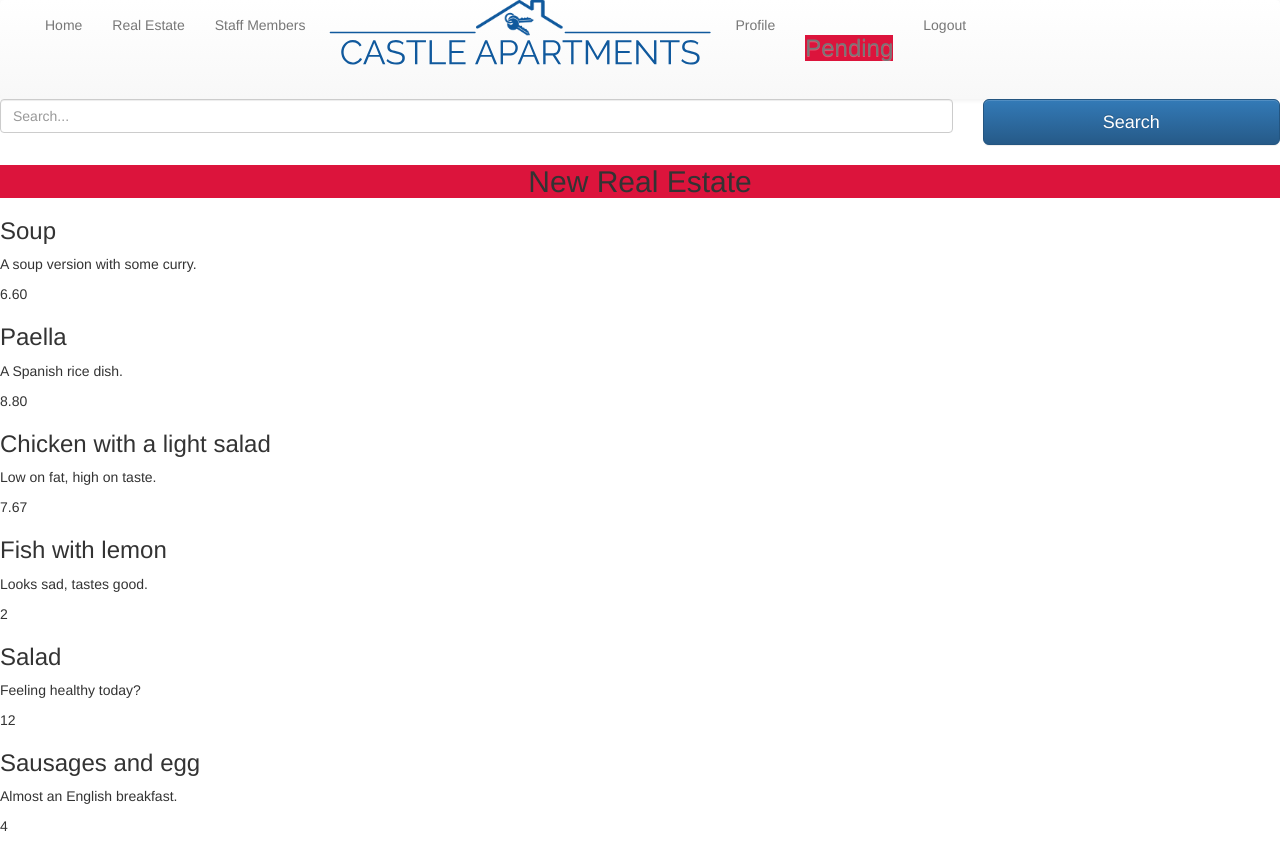
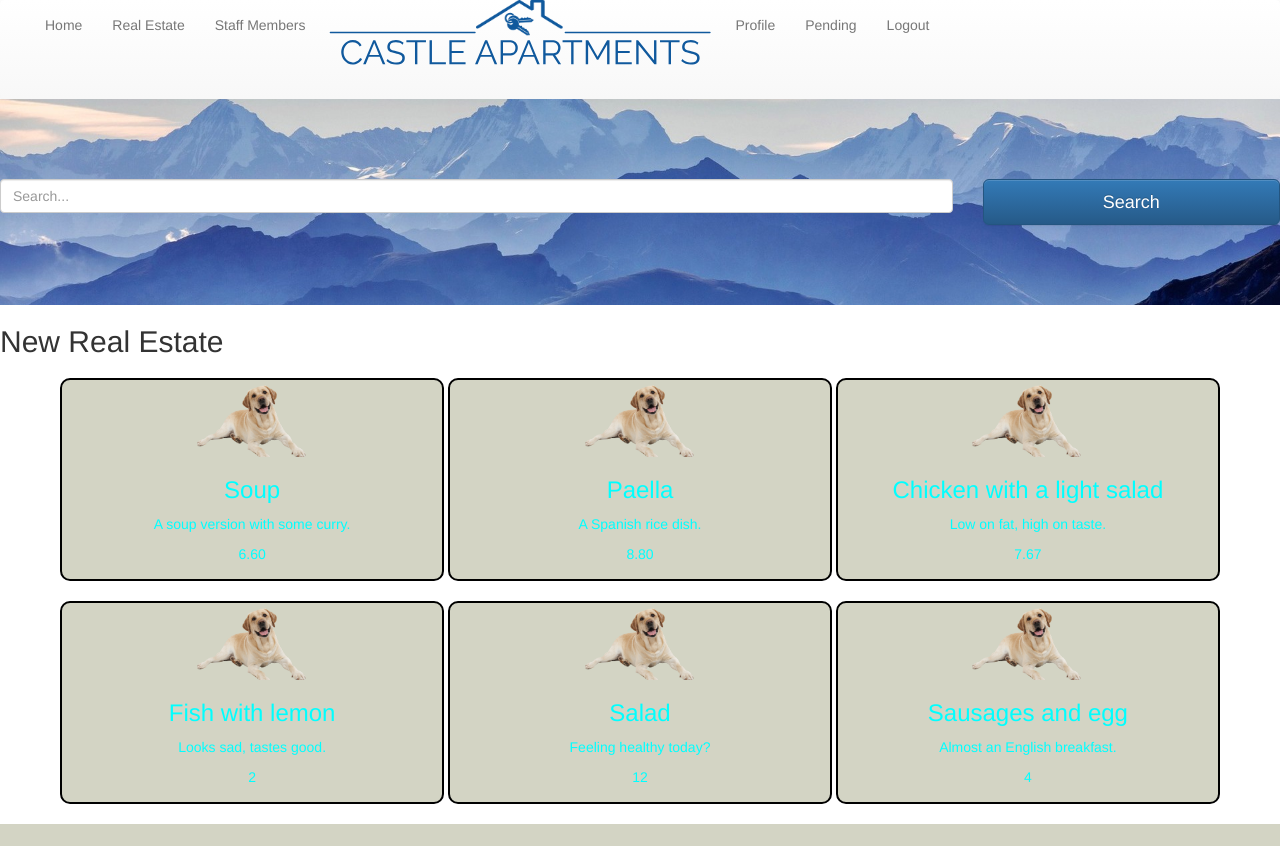
Before and after one commit to ArnthorDj/CastleApartments, a Django app: page /home/ in a window 1280 px wide. After the commit the page ends 824 px from the top, so only its background shows below. Run offline with Django 3.2, Linux system fonts and the light colour scheme; some libraries are stand-ins or nearby versions.

Commit message:
Home page

```diff
--- a/static/CSS/base.css
+++ b/static/CSS/base.css
@@ -1,23 +1,25 @@
-.red {
-  background-color: crimson;
-  text-align: center;
-}
-/* .header {
+
+.header {
     position: relative;
   background-color: #343a40;
   background: url("../Images/mountain.jpg") no-repeat center center;
   background-size: cover;
   padding-top: 8rem;
   padding-bottom: 8rem;
-} */
+}
 
-/* .logo{
+.navbar-default {
   margin-left:auto;
   margin-right:auto;
 }
 
-.soup {
-  color: blue;
+.logo{
+  margin-left:auto;
+  margin-right:auto;
+}
+
+.image {
+  width: 30%;
 }
 
 #main {
@@ -26,7 +28,6 @@
     margin-top:20px;
     margin-left:auto;
     margin-right:auto;
-    background-color: aquamarine;
 }
 
 .images {
@@ -43,7 +44,7 @@
 
 
 
-/* @media only screen and (max-width: 1200px) {
+@media only screen and (max-width: 1200px) {
     .foodBox {
         width:46%;
         display: inline-block;
@@ -80,4 +81,4 @@
         margin-right:auto;
         font-size:4em;
     }
-  } */
+  }
--- a/templates/Home/index.html
+++ b/templates/Home/index.html
@@ -1,4 +1,6 @@
 {% extends 'base.html' %}
+{% load static %}
+
 
 {% block content %}
 <h3>Hello from Home</h3>
@@ -9,9 +11,58 @@
     {% endblock %}
 
 {% block Your_real_estate_pending %}
-    <h3 class="red">Pending </h3>
+    Pending
 {% endblock %}
 
 {% block Login_logout %}
     Logout
 {% endblock %}
+
+    {% block New_real_estate %}
+        <div class="container2">
+            <h2 class="red">New Real Estate</h2>
+        </div>
+
+        <main id="main">
+
+            <div class="images">
+                <img class="image" src="{% static 'Images/dog.png' %}" alt="Soup">
+                <h3 class="soup">Soup</h3>
+                <p>A soup version with some curry.</p>
+                <p>6.60</p>
+            </div>
+            <div class="images">
+                <img class="image" src="{% static 'Images/dog.png' %}" alt="Paella">
+                <h3>Paella</h3>
+                <p>A Spanish rice dish.</p>
+                <p>8.80</p>
+            </div>
+            <div class="images">
+                <img class="image" src="{% static 'Images/dog.png' %}" alt="Chicken">
+                <h3>Chicken with a light salad</h3>
+                <p>Low on fat, high on taste.</p>
+                <p>7.67</p>
+            </div>
+
+            <div class="images">
+                <img class="image" src="{% static 'Images/dog.png' %}" alt="Fish">
+                <h3>Fish with lemon</h3>
+                <p>Looks sad, tastes good.</p>
+                <p>2</p>
+            </div>
+            <div class="images">
+                <img class="image" src="{% static 'Images/dog.png' %}" alt="Salad">
+                <h3>Salad</h3>
+                <p>Feeling healthy today?</p>
+                <p>12</p>
+            </div>
+            <div class="images">
+                <img class="image" src="{% static 'Images/dog.png' %}" alt="Sausages">
+                <h3>Sausages and egg</h3>
+                <p>Almost an English breakfast.</p>
+                <p>4</p>
+            </div>
+        </main>
+
+        <!-- Latest compiled and minified JavaScript -->
+    {% endblock %}
--- a/templates/base.html
+++ b/templates/base.html
@@ -65,52 +65,9 @@
             </div>
         </header>
 
-        <div class="container2">
-            <h2 class="red">New Real Estate</h2>
-        </div>
+        {% block New_real_estate %}
+        {% endblock %}
 
-        <main id="main">
-
-            <div class="images">
-                <!-- <img src="{% static 'Images/dog.png' %}" alt="Soup"> -->
-                <h3 class="soup">Soup</h3>
-                <p>A soup version with some curry.</p>
-                <p>6.60</p>
-            </div>
-            <div class="images">
-                <!-- <img src="{% static 'Images/dog.png' %}" alt="Paella"> -->
-                <h3>Paella</h3>
-                <p>A Spanish rice dish.</p>
-                <p>8.80</p>
-            </div>
-            <div class="images">
-                <!-- <img src="{% static 'Images/dog.png' %}" alt="Chicken"> -->
-                <h3>Chicken with a light salad</h3>
-                <p>Low on fat, high on taste.</p>
-                <p>7.67</p>
-            </div>
-
-            <div class="images">
-                <!-- <img src="{% static 'Images/dog.png' %}" alt="Fish"> -->
-                <h3>Fish with lemon</h3>
-                <p>Looks sad, tastes good.</p>
-                <p>2</p>
-            </div>
-            <div class="images">
-                <!-- <img src="{% static 'Images/dog.png' %}" alt="Salad"> -->
-                <h3>Salad</h3>
-                <p>Feeling healthy today?</p>
-                <p>12</p>
-            </div>
-            <div class="images">
-                <!-- <img src="{% static 'Images/dog.png' %}" alt="Sausages"> -->
-                <h3>Sausages and egg</h3>
-                <p>Almost an English breakfast.</p>
-                <p>4</p>
-            </div>
-        </main>
-
-        <!-- Latest compiled and minified JavaScript -->
         <script src="https://maxcdn.bootstrapcdn.com/bootstrap/3.3.7/js/bootstrap.min.js" integrity="sha384-Tc5IQib027qvyjSMfHjOMaLkfuWVxZxUPnCJA7l2mCWNIpG9mGCD8wGNIcPD7Txa" crossorigin="anonymous"></script>
 
     </body>
```
